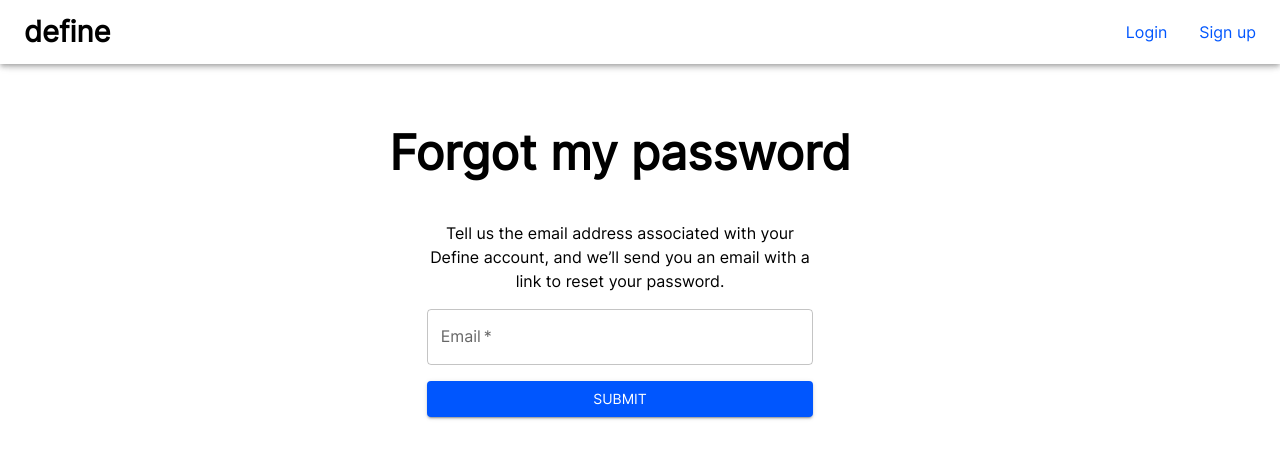
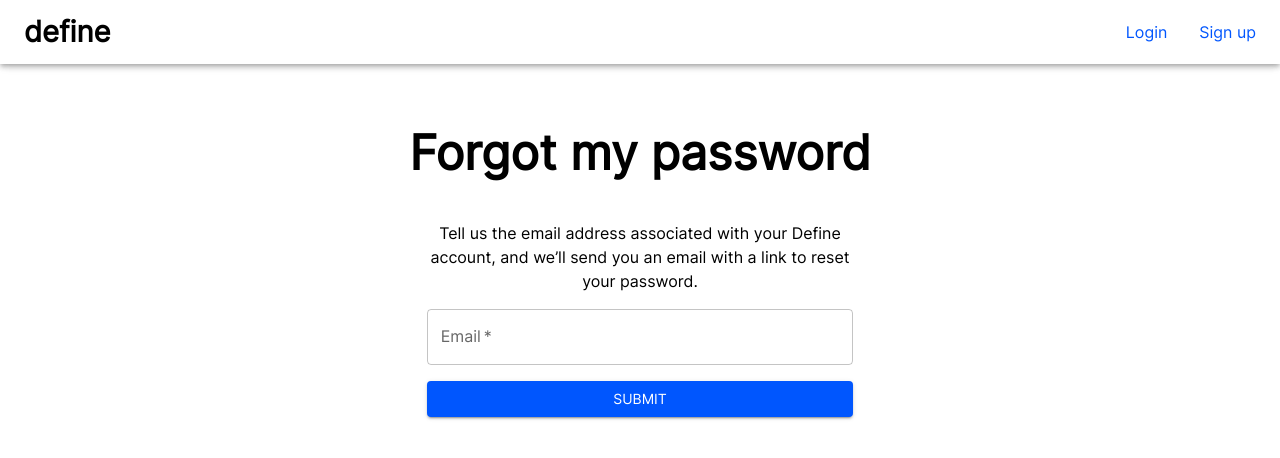
Before and after one commit to TylerWon/define, a React app in the folder frontend/: page /forgot-my-password in a window 1280 px wide. Shown: the top 458 px of the page. Built offline with nearby package versions, Linux system fonts and the light colour scheme; the HTML template or start-up script is replaced by a standard one.

Commit message:
Adjust spacing so ForgotMyPassword component is centered on the page

```diff
--- a/frontend/src/components/ForgotMyPassword/index.jsx
+++ b/frontend/src/components/ForgotMyPassword/index.jsx
@@ -15,7 +15,7 @@ const ForgotMyPassword = (props) => {
   return (
     <Grid
       container
-      spacing={5}
+      rowSpacing={5}
       alignItems="center"
       justifyContent="center"
       sx={{
```
